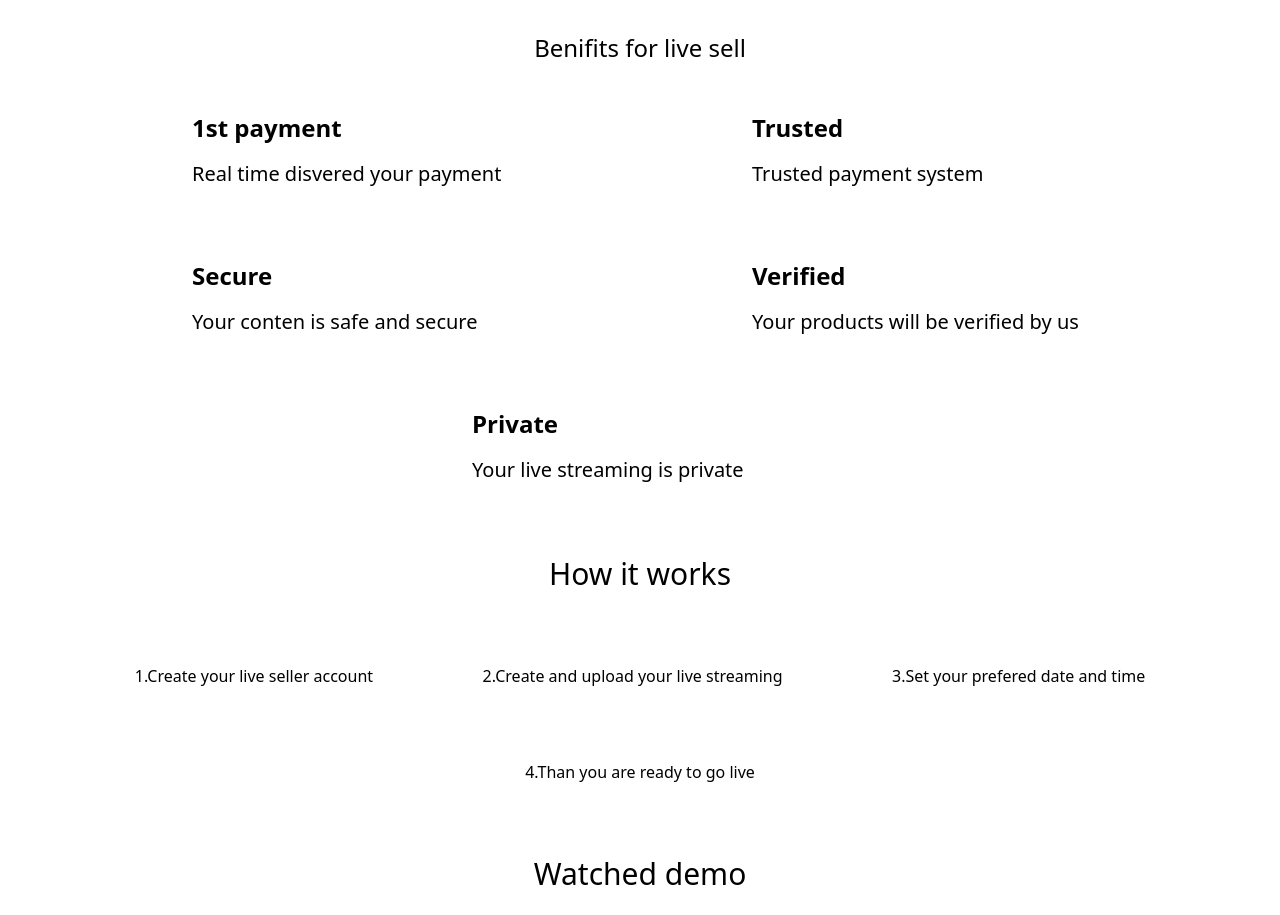
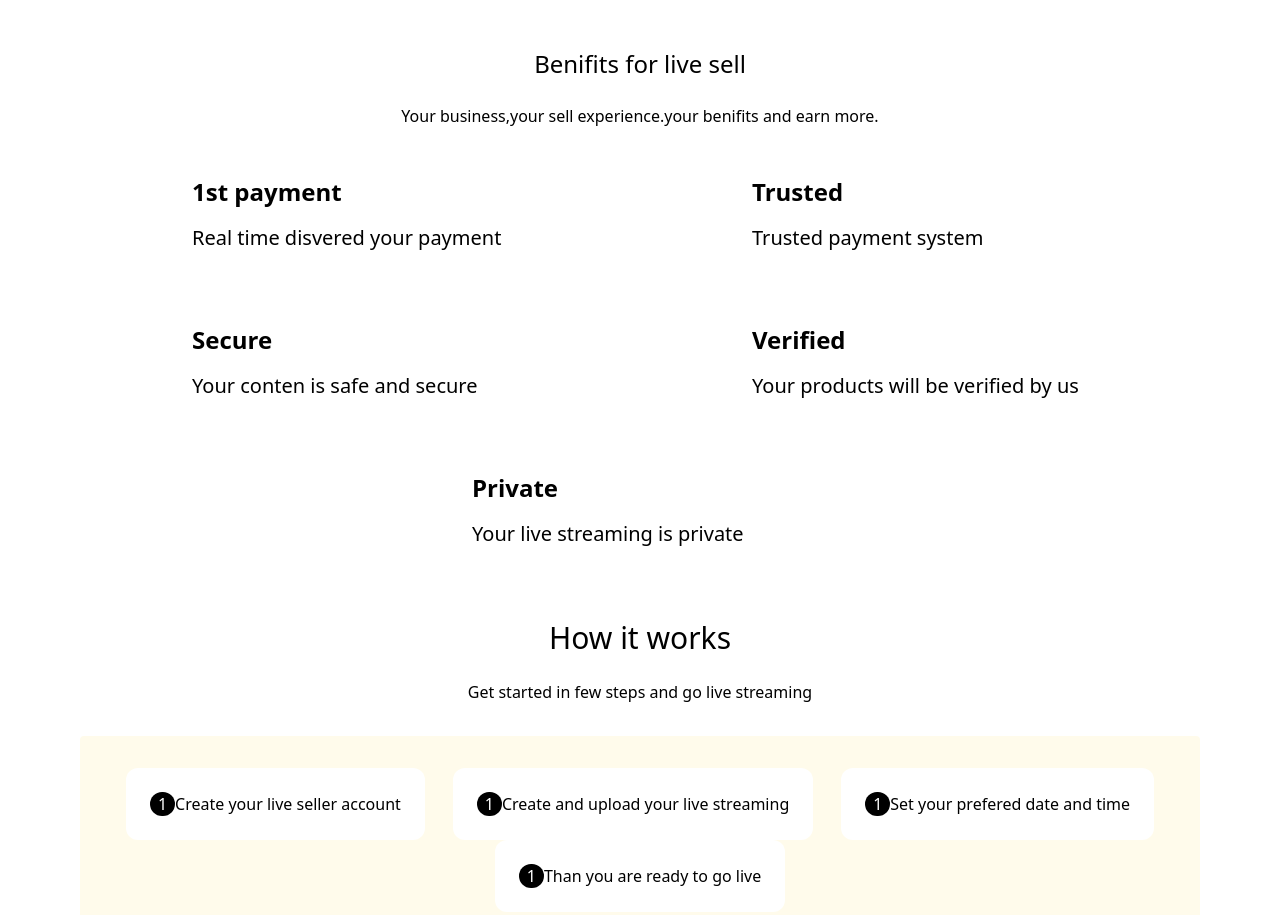
Before and after one commit to Vaibhavmurmu/nextjs13, a Next.js app: page /sell in a window 1280 px wide. Shown: the part 1882-2797 px from the top of the page. Built offline with nearby package versions, Linux system fonts and the light colour scheme.

Commit message:
Change to be committed

```diff
--- a/components/Navbar.js
+++ b/components/Navbar.js
@@ -61,7 +61,7 @@ export default function Navbar() {
             </li>
             <li className="mr-10">
                 <Link href="/signup">
-                <a className="text-lg font-n px-3 py-2 text-slate-700 rounded-lg hover:bg-slate-100 hover:text-slate-900"><button className="bg-orange-600 text-white hover:text-white font-n py-1 px-4 rounded mt-0">Sign Up</button></a>
+                <a className="text-lg font-n px-3 py-2"><button className="bg-orange-600 text-white hover:text-white font-n py-1 px-4 rounded mt-0">Sign Up</button></a>
                 </Link>
             </li>
             </ul>
--- a/pages/about.js
+++ b/pages/about.js
@@ -104,8 +104,8 @@ export default function About() {
             </Link>
             </p>
         </div>
-        <div className="bg-black hover:bg-black text-white font-bold py-12 px-16 rounded mt-12 max-w-4xl">
-            <h1 className="text-5xl font-bold">Shape the future of live retail</h1>
+        <div className="mt-8 flex max-w-8xl flex-wrap item-centre justify-around sm:w-full bg-amber-50 p-8 rounded">
+            <h1 className="text-2xl font-bold">Shape the future of live retail</h1>
             <button className="bg-orange-600 hover:bg-blue-700 text-white font-bold py-4 px-16 rounded mt-12">
                 <Link href="/">
                     <a>Join us</a>
--- a/pages/index.js
+++ b/pages/index.js
@@ -13,7 +13,7 @@ export default function Index() {
       <main className="flex w-full flex-1 flex-col items-center justify-centre px-20 text-center">
         <card className="mt-12 w-100 rounded-xl border p-3 text-left hover:text-blue-600 focus:text-blue-600">
           <text className="text-1xl font-normal mt-2">
-            <p className="text-1xl font-normal"><button className='bg-blue-600 text-white font-n py-1 px-3 rounded mt-0'>New</button> Introducing next generation and future of live-retailing &rarr;</p>
+            <p className="text-1xl font-normal"><button className='bg-blue-600 text-white font-n py-1 px-3 rounded mt-0'>New</button> Introducing next generation and future of retail &rarr;</p>
           </text>
         </card>
         <h1 className="mt-12 text-6xl font-bold">
@@ -24,7 +24,7 @@ export default function Index() {
         </h1>
 
         <p className="mt-12 text-2xl bottom-2">
-          Where the retailers build own made live streaming store and{' '}<br />real selling experience.
+          Where the retailers build own made live streaming store.
         </p>
         <div className="mt-10 flex gap-6">
         <button className="bg-orange-600 hover:bg-black text-white font-medium py-3 px-12 rounded-lg p-3 mt-12">
@@ -38,18 +38,18 @@ export default function Index() {
           </Link>
         </button>
         </div>
-        <p className="mt-12 text-1xl bottom-2">
+        <p className="mt-12 text-0xl bottom-2">
             Get started free
         </p>
-           <h1 className="mt-2 text-2xl font-n">
+           <h1 className="mt-2 text-2xl font-b">
                 <a className="text-black-600" href="https://nextjs.org">
-                Unique real experience ✨
+                Unique experience ✨
                 </a>
             </h1>
             <p className="mt-2 text-1xl bottom-2">
                 Real worlds real selling and buying reality
             </p>
-        <div className="mt-12 flex max-w-4xl flex-wrap items-center justify-around sm:w-full">
+        <div className="mt-12 flex max-w-7xl flex-wrap items-center justify-around sm:w-full">
           <a
             href="https://nextjs.org/docs"
             className="mt-6 w-96 rounded-xl border p-6 text-left focus:text-black"
@@ -82,7 +82,7 @@ export default function Index() {
             href="https://github.com/vercel/next.js/tree/canary/examples"
             className="mt-6 w-96 rounded-xl border p-6 text-left focus:text-blue-600"
           >
-            <h3 className="text-2xl font-bold">Real Chate</h3>
+            <h3 className="text-2xl font-bold">Real Chat</h3>
             <p className="mt-4 text-xl">
               Follow and  get started live video chatting.
               <br />
@@ -210,8 +210,8 @@ export default function Index() {
             </p>
           </a>
         </div>
-        <p className="mt-8 text-center text-base text-gray-400">
-          Explore more <b className='text-blue-600'>features</b> and real <b className='text-blue-600'>selling</b> and <b className='text-blue-600'>buying</b> experience on runash.<b className='text-blue-600'>live</b>.
+        <p className="mt-8 text-0xl text-center text-base text-gray-400 hover:text-black">
+          Explore more features and real selling and buying experience on runash.live
         </p>
           <div className='mt-6 text-xl'>
                 <h4 className="text-1xl text-orange-600 font-bold">BEGIN YOUR LIVE STREAMING JOURNEY ✨</h4>
@@ -221,9 +221,13 @@ export default function Index() {
         </div>
 
 
-        <p className="mt-6 w-100 rounded-xl border p-4 text-left">
-          Give your valuable feedback to improve live sell and buy experience better &rarr;
-        </p>
+        <p className="mt-12 w-100 rounded-xl border p-4 text-left"><button className="bg-blue-600 text-white hover:bg-amber-50 hover:text-black font-n py-1 px-3 rounded mt-0">feedback</button><Link href="/"><a>Give your most valuable feedback to improve live experience better &rarr;</a></Link></p>
+        <div className="mt-8 flex max-w-8xl flex-wrap item-centre justify-around sm:w-full bg-amber-50 p-8 rounded">
+          <h2 className="text-bold">
+            Get live updates
+          </h2>
+          <input className="placeholder-show:border-gry-500..." placeholder="your@example.com"></input><button className="bg-black text-white hover:bg-white hover:text-black font-n py-1 px-3 rounded mt-0">Subscribe</button>
+        </div>
       </main>
     </div>
   )
--- a/pages/sell.js
+++ b/pages/sell.js
@@ -12,13 +12,10 @@ export default function Sell() {
 
       <main className="flex w-full flex-1 flex-col items-center justify-centre px-20 text-center">
         <card className="mt-12 w-100 rounded-xl border p-3 text-left hover:text-blue-600 focus:text-blue-600">
-          <badge className="bg-blue-500 text-white px-2 py-1 rounded-full">
-            New
-          </badge>
           <text className="text-1xl font-normal mt-2">
-            <p className="text-1xl font-normal">Introducing next generation and future of real selling experience &rarr;</p>
+            <p className="text-1xl font-normal"><button className="bg-blue-600 text-white font-n py-1 px-3 rounded mt-0">Latest</button> Introducing next generation and futre of retail &rarr;</p>
           </text>
-        </card>
+          </card>
         <h1 className="mt-12 text-6xl font-bold">
           Build your own made{' '}<br />
           <a className="text-orange-600" href="https://nextjs.org">
@@ -27,7 +24,7 @@ export default function Sell() {
         </h1>
 
         <p className="mt-12 text-2xl bottom-2">
-        Give your store a real selling experience on a complete{' '}<br />real digitization.
+        Give your store a real selling experience on a complete real digitization.
         </p>
         <div className="mt-10 flex gap-4">
         <button className="bg-orange-600 hover:bg-green-600 text-white font-bold py-3 px-8 rounded mt-12">
@@ -165,8 +162,11 @@ export default function Sell() {
             </p>
             </a>
         </div>
-        <p className='mt-8 text-2xl font-normal'>
+        <h2 className='mt-24 text-2xl font-normal'>
             Benifits for live sell
+        </h2>
+        <p className="mt-6">
+          Your business,your sell experience.your benifits and earn more.
         </p>
         <div className="tm-6 flex max-w-8xl flex-wrap items-center justify-around sm:w-full">
           <a
@@ -215,26 +215,37 @@ export default function Sell() {
             </p>
           </a>
           </div>
-          <p className='mt-12 text-3xl font-b'>
+          <h2 className='mt-12 text-3xl font-b'>
             How it works
+          </h2>
+          <p className="mt-6">
+           Get started in few steps and go live streaming
           </p>
-          <div className="mt-6 flex max-w-8xl flex-wrap items-center justify-around sm:w-full">
-          <p className='mt-6 w-25 rounded-xl p-6 text-left hover:text-blue-600 focus:text-blue-600'>
-            1.Create your live seller account
-            </p>
-            <p className='mt-6 w-25 rounded-xl p-6 text-left hover:text-blue-600 focus:text-blue-600'>
-            2.Create and upload your live streaming
-            </p>
-            <p className='mt-6 w-25 rounded-xl p-6 text-left hover:text-blue-600 focus:text-blue-600'>
-            3.Set your prefered date and time
-            </p>
-            <p className='mt-6 w-25 rounded-xl p-6 text-left hover:text-blue-600 focus:text-blue-600'>
-            4.Than you are ready to go live
+          <div className="mt-8 flex max-w-8xl flex-wrap items-center justify-around sm:w-full bg-amber-50 p-8 rounded">
+          <p className='mt-0 w-25 rounded-xl p-6 text-left bg-white hover:text-blue-600 focus:text-blue-600'><button className="bg-black text-white font-n py-0 px-2 rounded-3xl mt-0">1</button>Create your live seller account
+          </p>
+          <p className='mt-0 w-25 rounded-xl p-6 text-left bg-white hover:text-blue-600 focus:text-blue-600'><button className="bg-black text-white font-n py-0 px-2 rounded-3xl mt-0">1</button>Create and upload your live streaming
+          </p>
+          <p className='mt-0 w-25 rounded-xl p-6 text-left bg-white hover:text-blue-600 focus:text-blue-600'><button className="bg-black text-white font-n py-0 px-2 rounded-3xl mt-0">1</button>Set your prefered date and time
+          </p>
+          <p className='mt-0 w-25 rounded-xl p-6 text-left bg-white hover:text-blue-600 focus:text-blue-600'><button className="bg-black text-white font-n py-0 px-2 rounded-3xl mt-0">1</button>Than you are ready to go live
           </p>
           </div>
-          <p className='mt-12 text-3xl font-b'>
-            Watched demo
+          <h2 className='mt-24 text-3xl font-b'>
+            The Live Demonstration
+            </h2>
+          <p className="mt-6">
+           Our team explain you how to go live sell
           </p>
+          <div className="mt-24 flex max-w-8xl flex-wrap items-centre justify-around sm:-w-full bg-amber-50 p-8 rounded">
+           <h2 className="text-1xl font-bold">
+            Get support 24 x 7 x 365 days with CEO.
+            </h2>
+            <p className="text-centre">
+            "We belive our helpfullness discipline and culture"
+            </p>
+            <button className="bg-black hover:bg-blue-600 text-white font-bold py-3 px-8 rounded mt-0 text-centre">Connect with us</button>
+          </div>
         </main>
         </div>
         )
```
